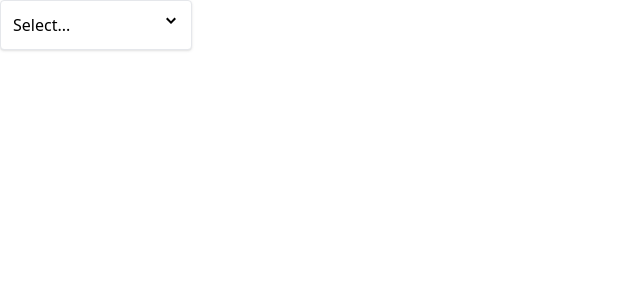
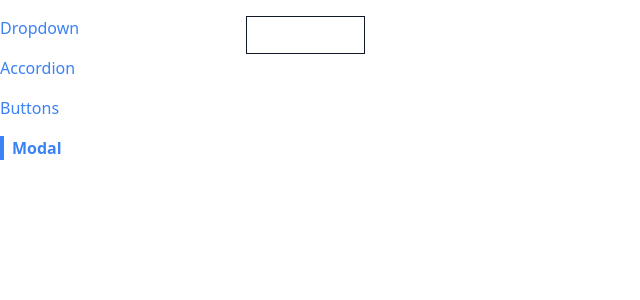
Before and after one commit to masipamakhura/custom-react-routing, a React (Create React App) app in the folder app/: page /modal in a window 1280 px wide. Shown: the top 300 px of the page, without its empty margins (0-640 px from the left). Built offline with nearby package versions, Linux system fonts and the light colour scheme.

Commit message:
custom hooks,context impementation, list of pages components and sidebar menu links

```diff
--- a/app/src/App.js
+++ b/app/src/App.js
@@ -1,28 +1,28 @@
-import { useState } from "react";
-import Dropdown from "./components/DropDown";
+
+import Route from "./components/Route";
 import AccordionPage from "./pages/AccodionPage";
+import DropDownPage from "./pages/DropdownPage";
+import ButtonPage from "./pages/ButtonPage";
+import Sidebar from "./components/Sidebar";
+import ModalPage from "./pages/ModalPage";
+function App() {
 
-function App() {
-  const [selection, setSelection] = useState(null);
-  const handleSelect = (option) => {
-    console.log("set selected option", option);
-    setSelection(option);
-    console.log("selected option VALUE", selection)
-  };
-  const options = [
-    { label: "Red", value: "Red" },
-    { label: "Green", value: "Green" },
-    { label: "Blue", value: "Blue" },
-  ];
-  return (
-    <div>
-
-      <Dropdown
-        options={options}
-        value={selection}
-        onChange={handleSelect}
-      />
+  return <div className="container mx-auto grid grid-cols-6 gap-4 mt-4">
+    <Sidebar />
+    <div className="col-span-5">
+    <Route path="/accordion">
+      <AccordionPage />
+    </Route>
+    <Route path="/">
+      <DropDownPage />
+    </Route>
+    <Route path="/buttons">
+      <ButtonPage />
+    </Route>
+    <Route path="/modal">
+      <ModalPage />
+    </Route>
     </div>
-  );
+  </div>
 }
 export default App;
--- a/app/src/components/Accordion.js
+++ b/app/src/components/Accordion.js
@@ -2,10 +2,13 @@ import {GoChevronDown,GoChevronLeft} from 'react-icons/go'
 import {useState} from 'react';
 
 function Accordion({items}){
+
     const [expandedIndex,setExpandedIndex] = useState(-1);
+
      const handleClick = (nextIndex)=>{
        return  nextIndex !== expandedIndex ? setExpandedIndex(nextIndex) : setExpandedIndex(-1)
      }
+
     const rendereditems = items.map((item ,index)=> {
         const isExpanded = expandedIndex === index;
         const icon = <span className='text-2xl'> { isExpanded ? <GoChevronDown /> : <GoChevronLeft />}</span>
@@ -22,4 +25,5 @@ function Accordion({items}){
 
     return <div className='border-x border-t rounded' >{rendereditems}</div>
 }
+
 export default Accordion;
--- a/app/src/components/DropDown.js
+++ b/app/src/components/DropDown.js
@@ -1,16 +1,33 @@
-import { useState } from "react";
+import { useState, useEffect, useRef } from "react";
 import { GoChevronDown } from "react-icons/go";
 import Panel from "./Panel";
 
 function Dropdown({ options, value, onChange }) {
   const [isOpen, setIsOpen] = useState(false);
+
+  const divEl = useRef();
+
+  useEffect(() => {
+    const handler = (ev) => {
+      if (!divEl.current.contains(ev.target)) {
+        setIsOpen(false);
+      }
+    };
+    document.addEventListener("click", handler, false);
+    return () => {
+      document.removeEventListener("click", handler);
+    };
+  }, []);
+
   const handleClick = () => {
     setIsOpen((currentIsOpen) => !currentIsOpen);
   };
+
   const handleOptionsClick = (option) => {
     setIsOpen(false);
     onChange(option);
   };
+
   const renderdOptions = options.map((option) => (
     <div
       className="hover:bh-sky-100 rounded cursor-pointer p-1"
@@ -21,13 +38,8 @@ function Dropdown({ options, value, onChange }) {
     </div>
   ));
 
-  //   let content = "Select ...";
-  //   if(selection){
-  //     content = selection.label
-  //   }
-
   return (
-    <div className="w-48 relative">
+    <div ref={divEl} className="w-48 relative">
       <Panel
         className="flex justify-between item-center cursor-pointer"
         onClick={handleClick}
@@ -35,11 +47,7 @@ function Dropdown({ options, value, onChange }) {
         {value?.label || "Select..."}
         <GoChevronDown />
       </Panel>
-      {isOpen && (
-        <Panel className="absolute top-full ">
-          {renderdOptions}
-        </Panel>
-      )}
+      {isOpen && <Panel className="absolute top-full ">{renderdOptions}</Panel>}
     </div>
   );
 }
--- /dev/null
+++ b/app/src/components/Link.js
@@ -0,0 +1,18 @@
+import classNames  from "classnames";
+import useNavigation from "../hooks/use-navigation";
+function Link({to,children,className,activeClassName}){
+    const {navigate,currentPath } = useNavigation();
+    const classes = classNames(
+        'text-blue-500',
+        className,
+        currentPath === to && activeClassName);
+    const handleLink = (ev)=>{
+        if(ev.metaKey || ev.ctrlKey) return;
+        ev.preventDefault();
+        navigate(to);
+
+    }
+
+    return <a className={classes} href={to} onClick={handleLink}>{children}</a>
+}
+export default Link;
--- /dev/null
+++ b/app/src/components/Modal.js
@@ -0,0 +1,6 @@
+
+function Modal(){
+    return <div>Modal!!</div>
+}
+
+export default Modal;
--- /dev/null
+++ b/app/src/components/Route.js
@@ -0,0 +1,14 @@
+import useNavigation from "../hooks/use-navigation";
+
+function Route({path,children}){
+    const {currentPath} = useNavigation();
+
+    if(path === currentPath){
+        return children;
+    }
+
+    return null;
+
+}
+
+export default Route;
--- /dev/null
+++ b/app/src/components/Sidebar.js
@@ -0,0 +1,21 @@
+import Link from "./Link";
+
+function Sidebar(){
+
+    const links = [
+        {label:"Dropdown",path:'/'},
+        {label:"Accordion",path:'/accordion'},
+        {label:"Buttons",path:'/buttons'},
+        {label:"Modal",path:'/modal'},
+    ]
+
+    const renderedList = links.map((link) =>{
+        return <Link activeClassName="font-bold border-l-4 border-blue-500 pl-2"  className='mb-4' key={link.label} to={link.path}>{link.label}</Link>
+    })
+
+    return (<div className="sticky  top-0 overflow-y-scroll flex flex-col items-start">
+            {renderedList}
+    </div>);
+}
+
+export default Sidebar;
--- /dev/null
+++ b/app/src/context/navigation.js
@@ -0,0 +1,27 @@
+import { createContext,useState,useEffect } from "react";
+const NavigationContext = createContext();
+
+function NavigationProvider({children}){
+    const [currentPath,setCurrentPath] = useState(window.location.pathname);
+
+    useEffect(()=>{
+        const handler = ()=>{
+            setCurrentPath(window.location.pathname);
+        }
+        window.addEventListener("popstate", handler);
+
+        return ()=>{window.removeEventListener("popstate", handler)}
+    },[])
+
+    const navigate = (to) =>{
+        window.history.pushState({},'',to);
+        setCurrentPath(to)
+    }
+
+    return (<NavigationContext.Provider value={{currentPath,navigate}}>
+
+        {children}
+        </NavigationContext.Provider>)
+}
+export {NavigationProvider};
+export default NavigationContext;
--- /dev/null
+++ b/app/src/hooks/use-navigation.js
@@ -0,0 +1,7 @@
+import { useContext } from "react";
+import  NavigationContext from "../context/navigation";
+
+function useNavigation(){
+    return useContext(NavigationContext);
+}
+export default useNavigation;
--- a/app/src/index.js
+++ b/app/src/index.js
@@ -2,8 +2,15 @@ import './index.css';
 import React from "react";
 import ReactDOM from "react-dom/client";
 import App from './App';
+import { NavigationProvider } from './context/navigation';
+
 
 const el = document.getElementById('root');
 
 const root = ReactDOM.createRoot(el);
-root.render(<App />)
+root.render(
+    <NavigationProvider>
+        <App />
+    </NavigationProvider>
+
+)
--- /dev/null
+++ b/app/src/pages/DropdownPage.js
@@ -0,0 +1,27 @@
+import { useState } from "react";
+import Dropdown from "../components/DropDown";
+
+function DropDownPage() {
+  const [selection, setSelection] = useState(null);
+  const handleSelect = (option) => {
+    console.log("set selected option", option);
+    setSelection(option);
+    console.log("selected option VALUE", selection)
+  };
+  const options = [
+    { label: "Red", value: "Red" },
+    { label: "Green", value: "Green" },
+    { label: "Blue", value: "Blue" },
+  ];
+  return (
+    <div className="flex">
+
+      <Dropdown
+        options={options}
+        value={selection}
+        onChange={handleSelect}
+      />
+    </div>
+  );
+}
+export default DropDownPage;
--- /dev/null
+++ b/app/src/pages/ModalPage.js
@@ -0,0 +1,18 @@
+import { useState } from "react";
+import Modal  from "../components/Modal";
+import Button from "../components/Button";
+
+function ModalPage(){
+    const [showModal,setShowModal] = useState(false);
+
+    const handleShowModal = () =>{
+        setShowModal(!showModal)
+    }
+
+    return <div>
+        <Button secondary outline onClick={handleShowModal}> Open Modal</Button>
+        {showModal && <Modal />}
+    </div>
+}
+
+export default ModalPage;
```
